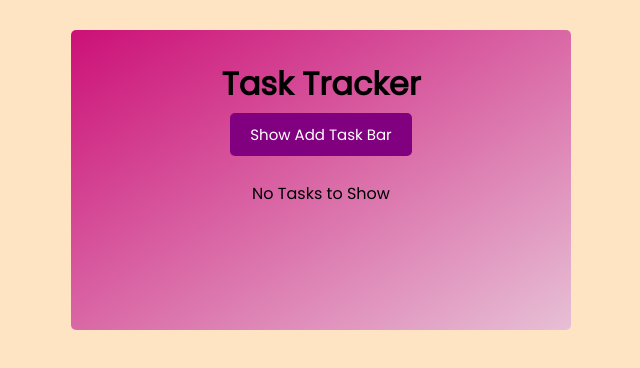
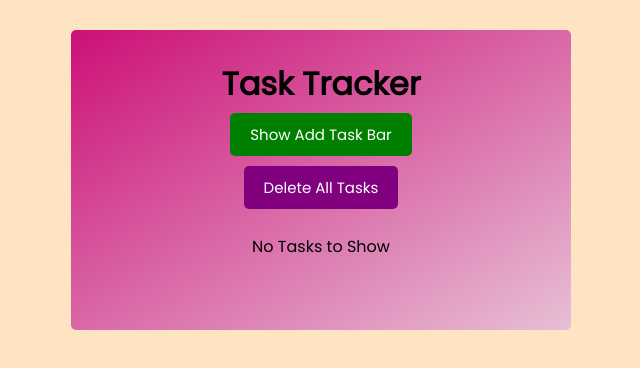
Before and after one commit to 8490/react-formvalid-jsonserver-task_tracker, a React (Create React App) app: page / in a window 1280 px wide. Shown: the top 368 px of the page, without its empty margins (319-959 px from the left). Built offline with nearby package versions, Linux system fonts and the light colour scheme; no server answers.

Commit message:
add delete all button

```diff
--- a/src/App.js
+++ b/src/App.js
@@ -61,6 +61,12 @@ function App() {
     fetchTasks();
   };
 
+  // DELETE ALL TASKS
+  const deleteAllTasks = async () => {
+    await tasks.map((task) => axios.delete(`${baseUrl}/${task.id}`));
+    fetchTasks();
+  };
+
   // const deleteTask = async (deletedTaskId) => {
   //   await fetch(`${baseUrl}/${deletedTaskId}`, {
   //     method: "DELETE",
@@ -114,7 +120,9 @@ function App() {
         title="Task Tracker"
         showAddTask={showAddTask}
         toggleShow={toggleShow}
+        deleteAllTasks={deleteAllTasks}
       />
+
       {showAddTask && <AddTask addTask={addTask} />}
       {/* <Tasks tasks={tasks} deleteTask={deleteTask} toggleDone={toggleDone} /> */}
 
--- a/src/components/Button.js
+++ b/src/components/Button.js
@@ -1,6 +1,6 @@
 // import React from 'react'
 
-const Button = ({ color, text, toggleShow }) => {
+const Button = ({ color, text, toggle }) => {
   //   const handleClick = () => {
   //     console.log("Click");
   //   };
@@ -9,7 +9,7 @@ const Button = ({ color, text, toggleShow }) => {
       <button
         className="btn"
         style={{ backgroundColor: color }}
-        onClick={toggleShow}
+        onClick={toggle}
         // onClick={handleClick}
       >
         {text}
--- a/src/components/Header.js
+++ b/src/components/Header.js
@@ -2,7 +2,7 @@
 
 import Button from "./Button";
 
-const Header = ({ title, showAddTask, toggleShow }) => {
+const Header = ({ title, showAddTask, toggleShow, deleteAllTasks }) => {
   // const handleClick = () => {
   //   console.log("Click");
   // };
@@ -16,9 +16,14 @@ const Header = ({ title, showAddTask, toggleShow }) => {
         handleClick={handleClick}
       /> */}
       <Button
-        color={showAddTask ? "red" : "purple"}
+        color={showAddTask ? "red" : "green"}
         text={showAddTask ? "Close Add Task Bar" : "Show Add Task Bar"}
-        toggleShow={toggleShow}
+        toggle={toggleShow}
+      />
+      <Button
+        color={"purple"}
+        text={"Delete All Tasks"}
+        toggle={deleteAllTasks}
       />
     </header>
   );
```
